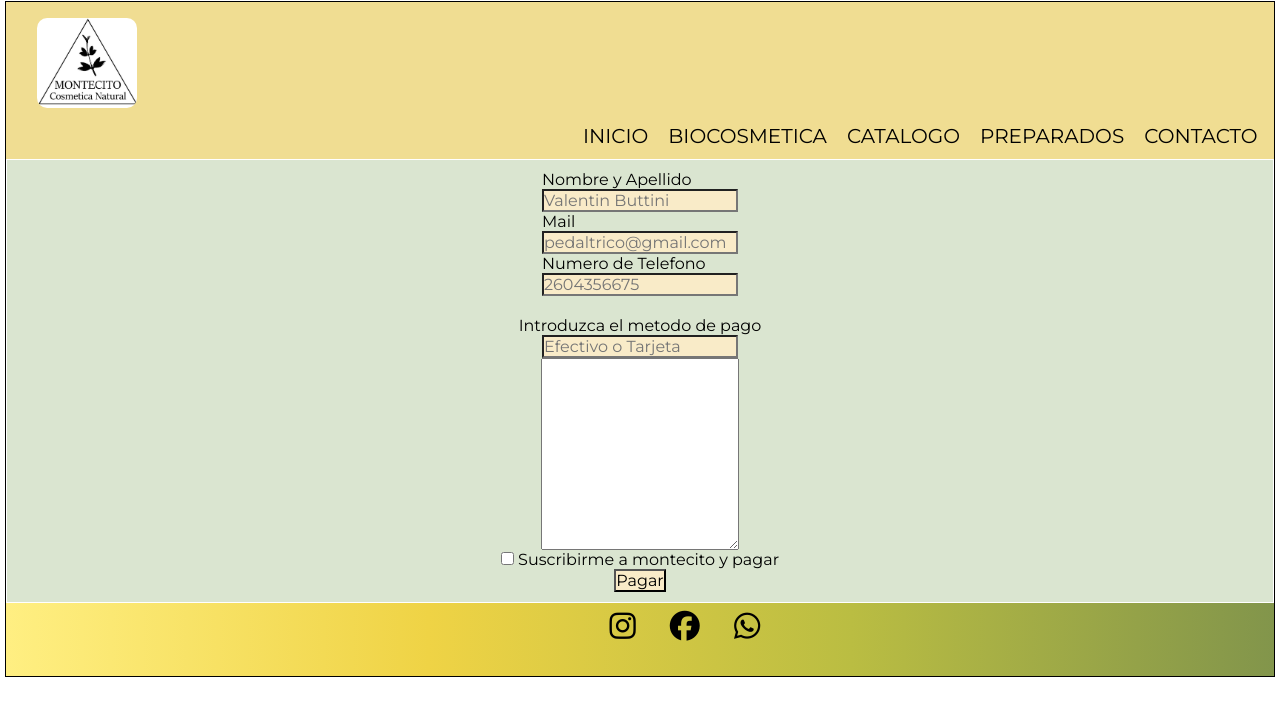
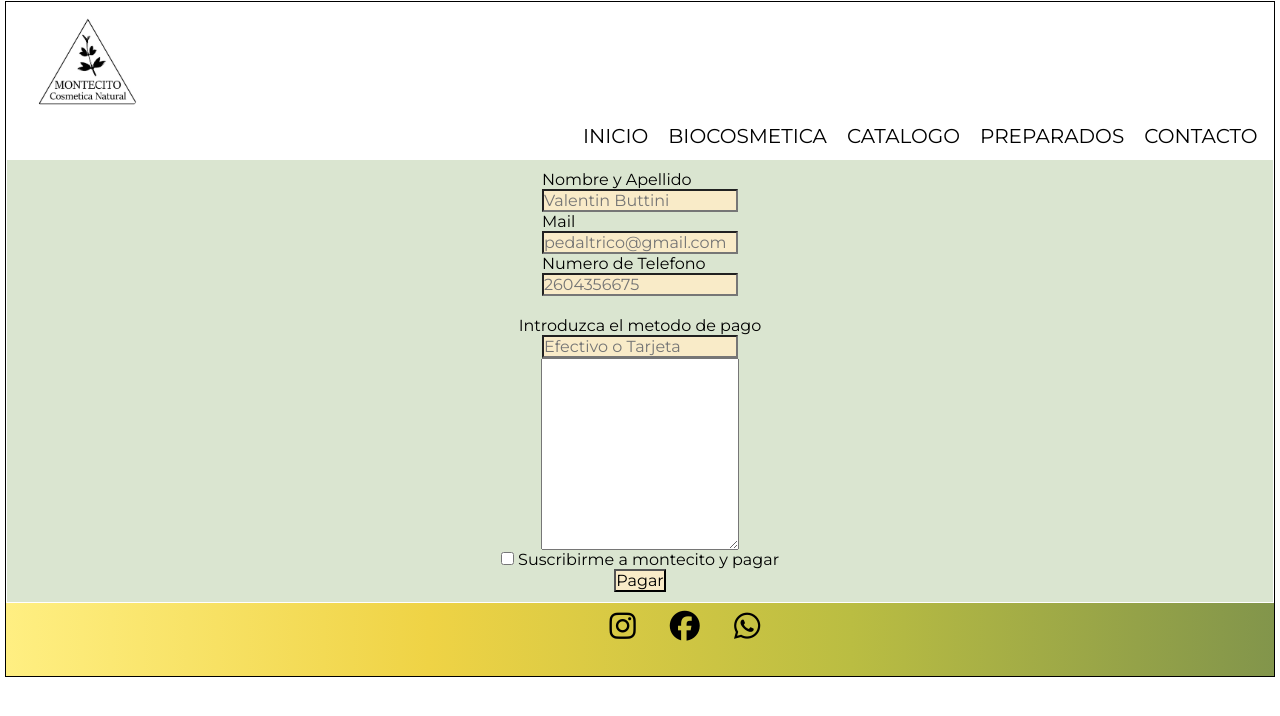
Before and after one commit to valebuttini/proyecto-valentin-buttini-1, a plain HTML site: page Contacto.html in a window 1280 px wide. Drawn offline with Linux system fonts and the light colour scheme.

Commit message:
elimine el color del header

```diff
--- a/css/style.css
+++ b/css/style.css
@@ -33,7 +33,6 @@
 }
 header {
   grid-area: header;
-  background-color: rgb(240, 221, 146);
   width: 100%;
 }
 .navegador {
```
